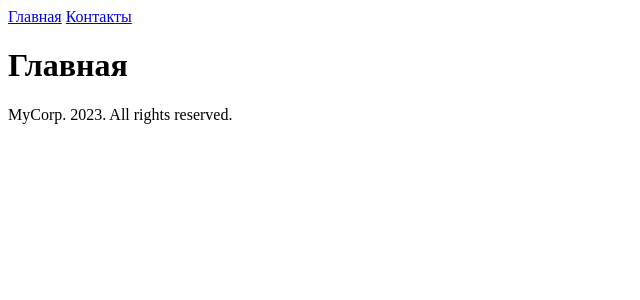
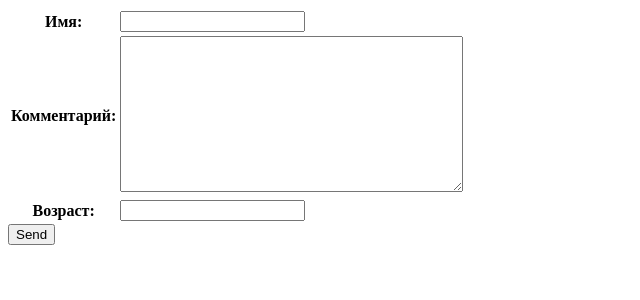
Before and after one commit to Lolip0ps/test_diploma, a Django app: page / in a window 1280 px wide. Shown: the top 300 px of the page, without its empty margins (0-640 px from the left). Run offline with Django 4.2, Linux system fonts and the light colour scheme.

Commit message:
Формы

```diff
--- /dev/null
+++ b/diplom/hello/forms.py
@@ -0,0 +1,7 @@
+from django import forms
+
+
+class UserForm(forms.Form):
+    name = forms.CharField(label="Имя")
+    comment = forms.CharField(label="Комментарий", widget=forms.Textarea)
+    age = forms.IntegerField(label="Возраст")
--- a/diplom/hello/templates/index.html
+++ b/diplom/hello/templates/index.html
@@ -1,3 +1,16 @@
-{% extends "base.html" %}
-{% block title %}Index{% endblock title %}
-{% block header %}Главная{% endblock header %}
+<!doctype html>
+<html lang="en">
+<head>
+    <meta charset="UTF-8">
+    <title>Document</title>
+</head>
+<body>
+<form method="POST">
+    {% csrf_token %}
+    <table>
+        {{ form }}
+    </table>
+    <input type="submit" value="Send">
+</form>
+</body>
+</html>
--- a/diplom/hello/views.py
+++ b/diplom/hello/views.py
@@ -1,10 +1,11 @@
 from django.shortcuts import render
+from .forms import UserForm
 from django.http import HttpResponse, JsonResponse
-from datetime import datetime
 
 
 def index(request):
-    return render(request, "index.html")
+    userform = UserForm()
+    return render(request, "index.html", {"form": userform})
 
 
 def about(request):
```
